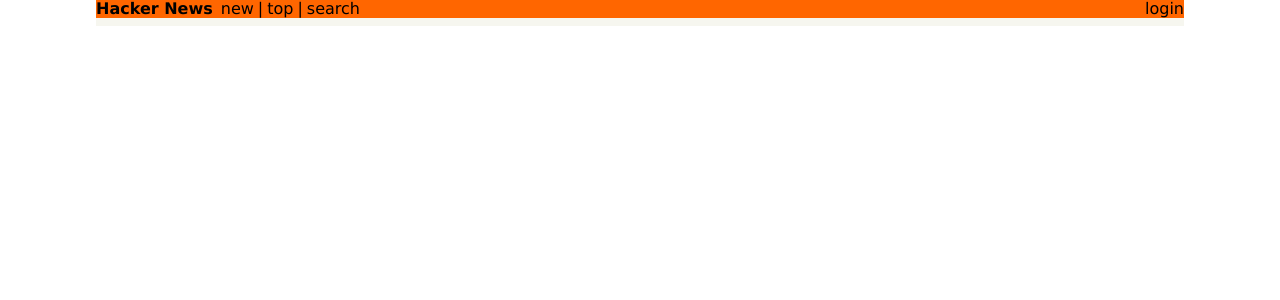
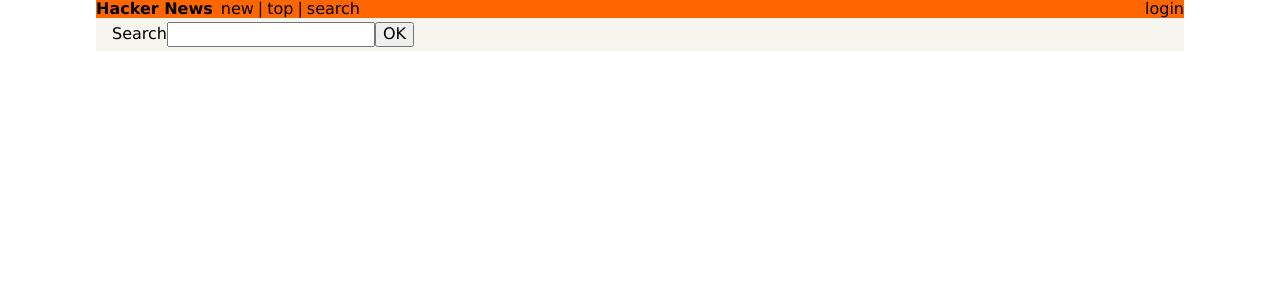
Before and after one commit to NRoboto/graphql-tutorial-hackernews-clone, a React (Create React App) app in the folder hackernews-react-apollo/: page /search in a window 1280 px wide. Shown: the top 300 px of the page. Built offline with nearby package versions, Linux system fonts and the light colour scheme.

Commit message:
Add search

```diff
--- a/hackernews-react-apollo/src/components/App.js
+++ b/hackernews-react-apollo/src/components/App.js
@@ -4,6 +4,7 @@
 import { Header } from "./Header";
 import { LinkList } from "./LinkList";
 import { Login } from "./Login";
+import Search from "./Search";
 
 function App() {
   return (
@@ -14,6 +15,7 @@
           <Route exact path="/" component={LinkList} />
           <Route exact path="/create" component={CreateLink} />
           <Route exact path="/login" component={Login} />
+          <Route exact path="/search" component={Search} />
         </Switch>
       </div>
     </div>
--- /dev/null
+++ b/hackernews-react-apollo/src/components/Search.js
@@ -0,0 +1,52 @@
+import { useState } from "react";
+import { useLazyQuery } from "@apollo/client";
+import gql from "graphql-tag";
+import { Link } from "./Link";
+
+const FEED_SEARCH_QUERY = gql`
+  query FeedSearchQuery($filter: String!) {
+    feed(filter: $filter) {
+      links {
+        id
+        url
+        description
+        createdAt
+        postedBy {
+          id
+          name
+        }
+        votes {
+          id
+          user {
+            id
+          }
+        }
+      }
+    }
+  }
+`;
+
+const Search = () => {
+  const [searchFilter, setSearchFilter] = useState("");
+  const [executeSearch, { data }] = useLazyQuery(FEED_SEARCH_QUERY);
+
+  return (
+    <>
+      <div>
+        Search
+        <input type="text" onChange={(e) => setSearchFilter(e.target.value)} />
+        <button
+          onClick={() => executeSearch({ variables: { filter: searchFilter } })}
+        >
+          OK
+        </button>
+      </div>
+      {data &&
+        data.feed.links.map((link, index) => (
+          <Link key={link.id} link={link} index={index} />
+        ))}
+    </>
+  );
+};
+
+export default Search;
```
Also changed, not shown: 1 other file (tests, documents, lock files or other folders).
